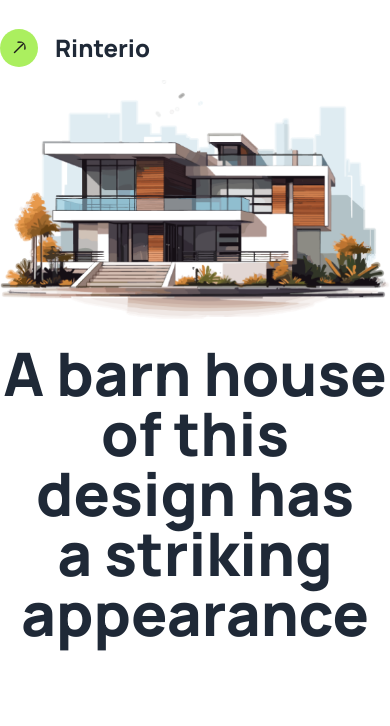
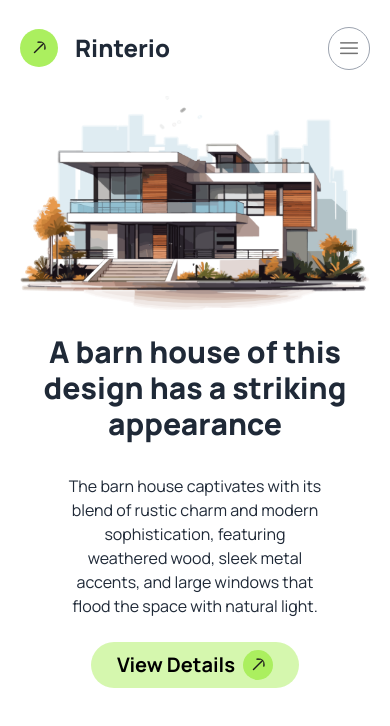
Before and after one commit to medhabicorp/B10A3, a plain HTML site: page index.html in a window 390 px wide. Drawn offline with nearby package versions, Linux system fonts and the light colour scheme.

Commit message:
header section completed with mobile responsive

```diff
--- a/index.html
+++ b/index.html
@@ -42,8 +42,9 @@
 
 </head>
 
-<body class="manrope">
-    <header class=" container my-4 mx-auto lg:my-14 lg:mx-32 border-red-400 w-auto">
+<body class="manrope px-5 lg:px-32">
+<!-- header section -->
+  <header class=" container my-4 mx-auto lg:my-10 w-auto">
       <!-- navbar section   -->
           <nav class="navbar bg-white py-0 px-0">
               <div class="navbar-start ">
@@ -59,18 +60,25 @@
                   <li><a>Contact us</a></li>
                 </ul>
               </div>
-              <div class="navbar-end flex lg:gap-2">
-                <div class="btn bg-btn-menu hidden lg:flex gap-2 rounded-[32px]">
-                  <h1 class="text-xl text-black bg-btn-menu border-black-50 p-0 m-0">Get Ticket</h1>
+              <div class="navbar-end flex gap-2">
+                <img class="border-gray-400 border-[1px] rounded-full p-2 hidden lg:block" src="./assets/search-01.png" alt="">
+                <img class="border-gray-400 border-[1px] rounded-full p-2 hidden lg:block" src="./assets/shopping-cart-01.png" alt="">
+                <a class="gap-2 items-center px-5 py-2 bg-btn-menu rounded-[32px] hidden lg:flex" href="">
+                  <h1 class="font-bold border-none text-xl text-black">Get Ticket</h1>
                   <img class="bg-black p-3 rounded-3xl" src="./assets/Group3.png" alt="">
-                </div>
+                </a>
+                <img class="border-gray-400 border-[1px] rounded-full p-2 block lg:hidden" src="./assets/hamburger.png" alt="">
               </div>
             </nav>
-      <section class="container mx-auto banner flex flex-col gap-6 text-center">
+      <section class="container mx-auto banner flex flex-col gap-6 text-center mt-4">
         <img class="w-[570px] mx-auto" src="./assets/banner.png" alt="">
-        <h1 class="text- font-extrabold mx-auto text-6xl ">A barn house of this design has <br> a striking appearance</h1>
+        <h1 class=" font-extrabold mx-auto text-3xl lg:text-6xl ">A barn house of this design has a striking appearance</h1>
+        <p class="text-m leading-6 w-3/4 m-auto mt-2">The barn house captivates with its blend of rustic charm and modern sophistication, featuring weathered wood, sleek metal accents, and large windows that flood the space with natural light.</p>
+        <a class="flex gap-2 items-center justify-center px-5 py-2 bg-btn-body rounded-[32px] w-52 mx-auto" href="">
+          <h1 class="font-bold border-none text-xl text-black p-0 m-0">View Details</h1>
+          <img class="bg-btn-menu p-2 rounded-3xl" src="./assets/Group1.png" alt="">
+        </a>
       </section>
-
   </header>
   <main>
 
```
Also changed, not shown: assets/hamburger.png (added).
